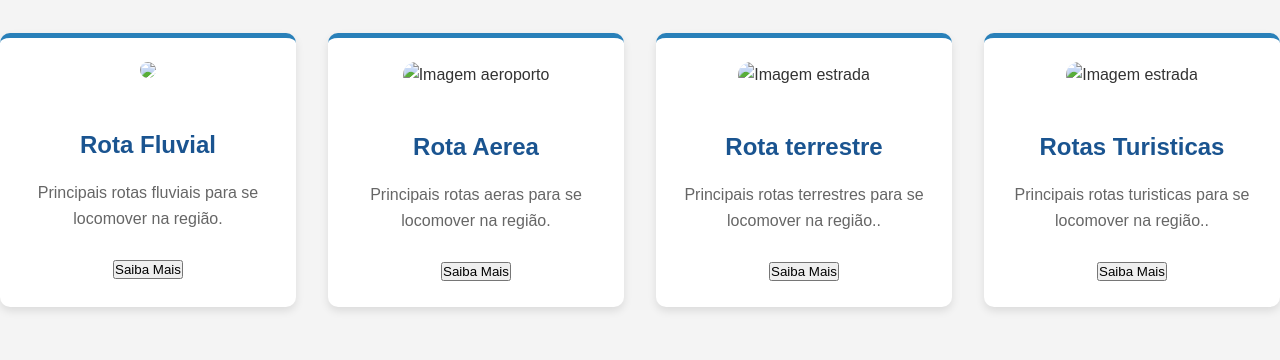
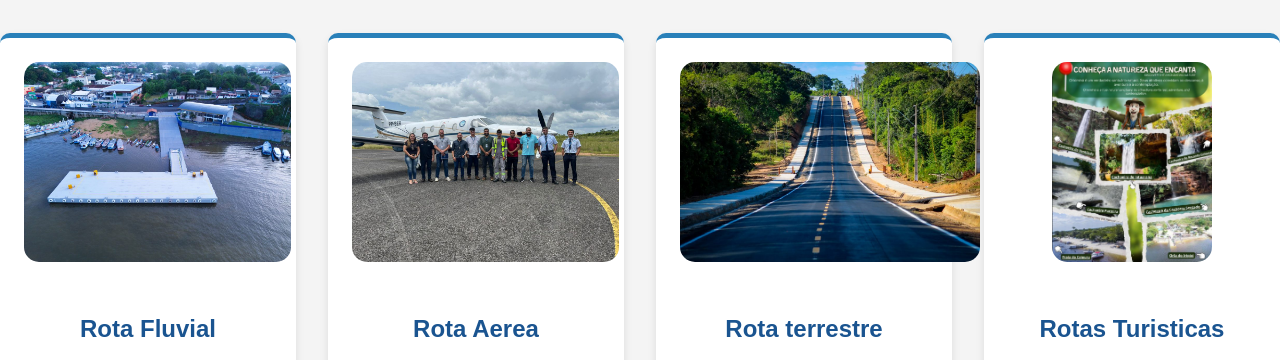
Before and after one commit to luizcaua33pz/Rota-Oriximina, a plain HTML site: page index.html in a window 1280 px wide. Shown: the part 440-800 px from the top of the page. Drawn offline with Linux system fonts and the light colour scheme.

Commit message:
Update index.html

```diff
--- a/index.html
+++ b/index.html
@@ -37,27 +37,27 @@
                             <a class="btn" href="">Ler Mais</a>
                                    <section class="cards">
             <article class="card">
-                             <img src="img/fluvial.jpg"  lealt="Imagem porto">
+                             <img src="fluvial.jpg"  lealt="Imagem porto">
                 <h2>Rota Fluvial</h2>
                 <p>Principais rotas fluviais para se locomover na região.</p>
                 <button>Saiba Mais</button>
             </article>
 
             <article class="card">
-                <img src="img/aereo.jpeg" alt="Imagem aeroporto">
+                <img src="aereo.jpeg" alt="Imagem aeroporto">
                 <h2>Rota Aerea</h2>
                 <p>Principais rotas aeras para se locomover na região.</p>
                 <button>Saiba Mais</button>
             </article>
 
             <article class="card">
-                <img src="img/terrestre.jpeg" alt="Imagem estrada">
+                <img src="terrestre.jpeg" alt="Imagem estrada">
                 <h2>Rota terrestre</h2>
                 <p>Principais rotas terrestres para se locomover na região..</p>
                 <button>Saiba Mais</button>
             </article>
             <article class="card">
-                <img src="img/pontos_turisticos.jpg" alt="Imagem estrada">
+                <img src="pontos_turisticos.jpg" alt="Imagem estrada">
                 <h2>Rotas Turisticas</h2>
                 <p>Principais rotas turisticas para se locomover na região..</p>
                 <button>Saiba Mais</button>
```
